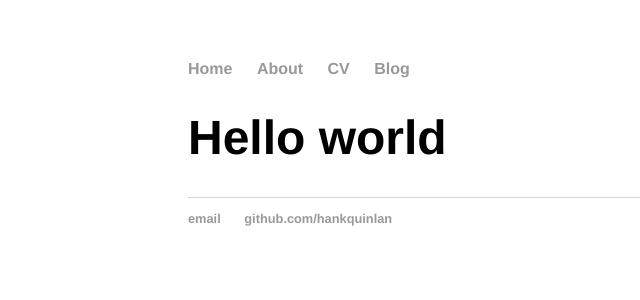
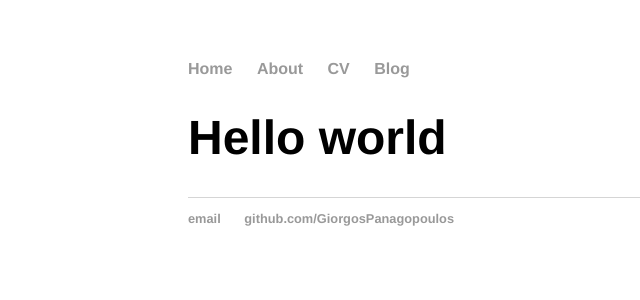
Before and after one commit to geopanag/geopanag.github.io, a Jekyll site: the page built from index.html, in a window 1280 px wide. Shown: the top 300 px of the page, without its empty margins (4-644 px from the left). Built offline with Jekyll 4.4.1, drawn with Linux system fonts in a browser that asks for light colours.

Commit message:
Update default.html

```diff
--- a/_layouts/default.html
+++ b/_layouts/default.html
@@ -21,8 +21,8 @@
 			</div><!-- /.container -->
 			<footer>
 	    		<ul>
-	        		<li><a href="mailto:hankquinlanhub@gmail.com">email</a></li>
-	        		<li><a href="https://github.com/hankquinlan">github.com/hankquinlan</a></li>
+	        		<li><a href="mailto:georgepanagopoulos5@yahoo.gr">email</a></li>
+	        		<li><a href="https://github.com/GiorgosPanagopoulos">github.com/GiorgosPanagopoulos</a></li>
 				</ul>
 			</footer>
 		</body>
```
